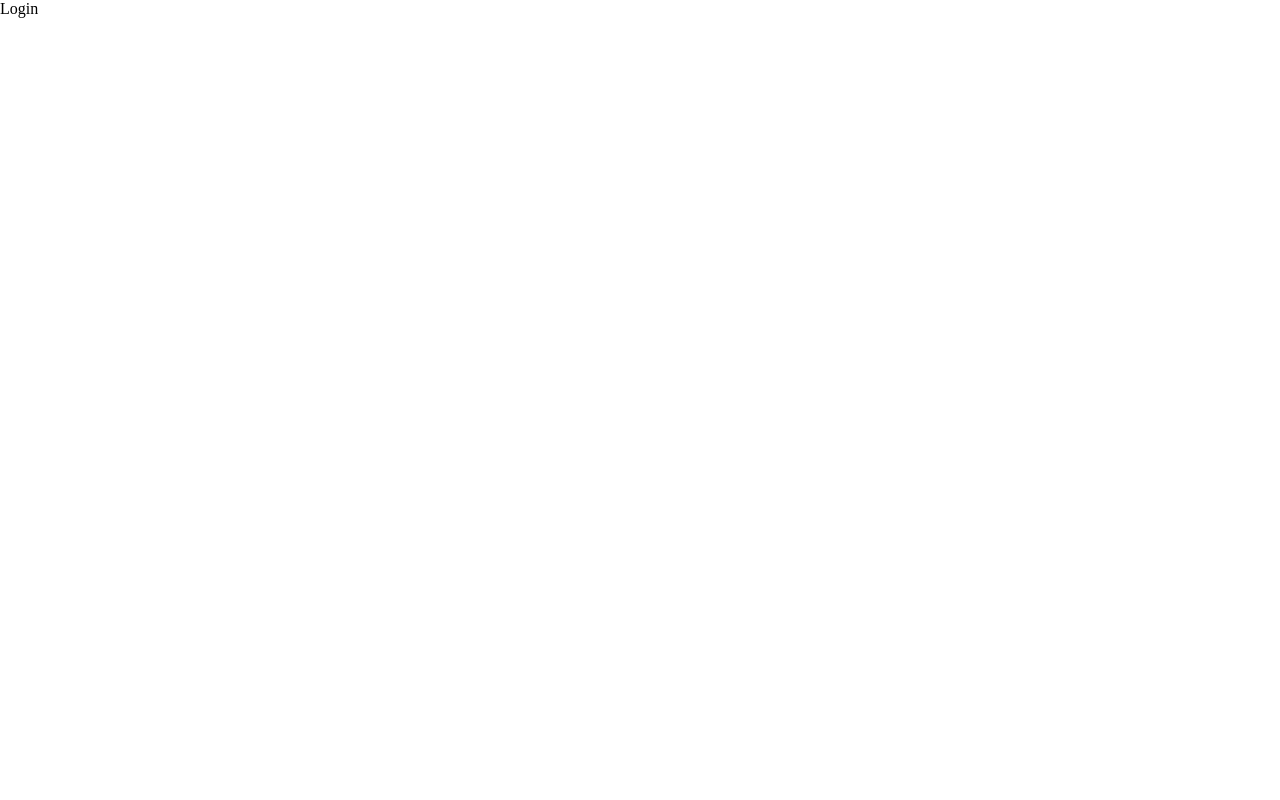
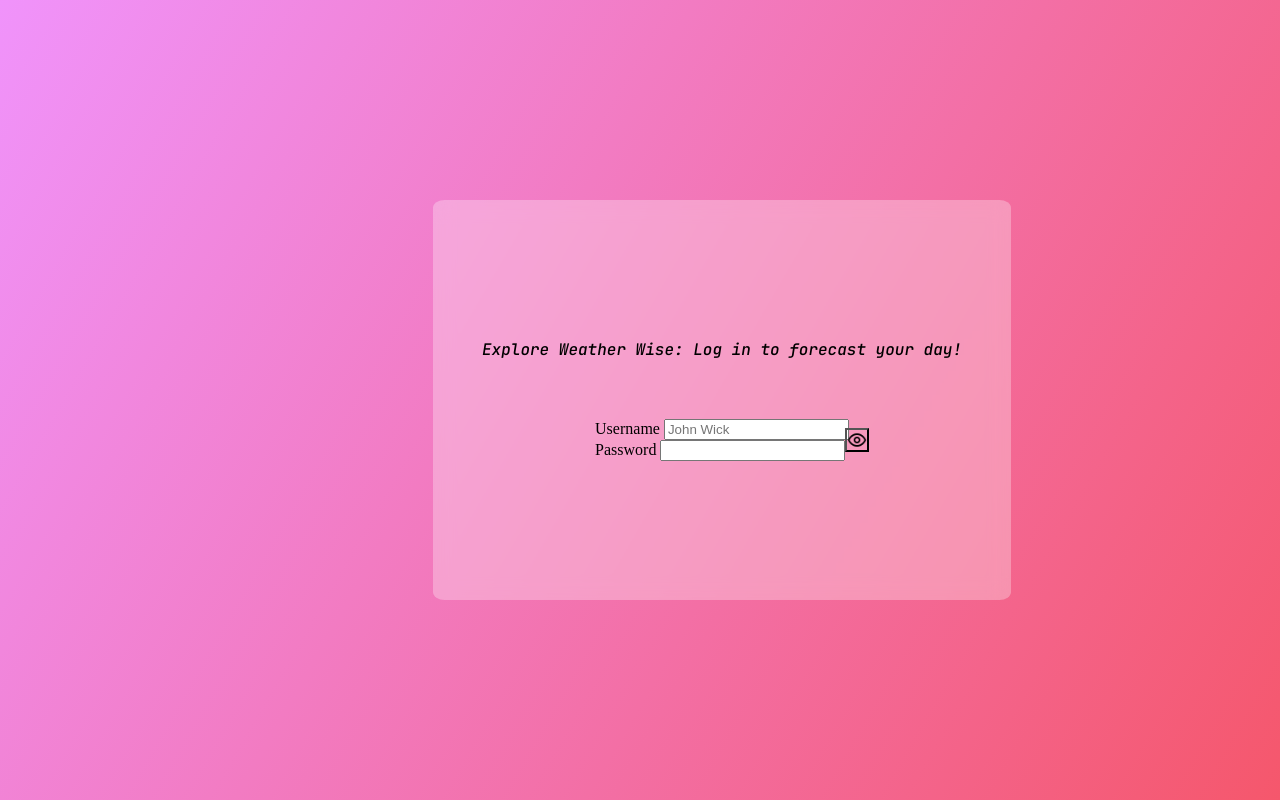
Before and after one commit to RH203/authpage-php, a PHP site: page /login/ in a window 1280 px wide; the page is wider, and only the part inside the window is pictured. Before the commit the part shown is almost empty. Run offline with PHP 8.4, Linux system fonts and the light colour scheme.

Commit message:
add signinpage

```diff
--- a/home.css
+++ b/home.css
@@ -18,15 +18,15 @@ body {
   display: flex;
   justify-content: center;
   align-items: center;
+}
 
-}
 .auth-container {
   width: 40%;
   height: 50%;
   backdrop-filter: blur(10px);
   -webkit-backdrop-filter: blur(10px);
   background: rgb(255, 255, 255, 0.3);
-  border-radius: 7%;
+  border-radius: 2%;
 
   display: flex;
   flex-direction: column;
@@ -74,10 +74,12 @@ body {
   font-weight: 500;
   font-size: 1.2em;
   margin: 20px;
+  transition: 0.1s ease-out;
 }
 
 #button:hover:nth-child(1),
 #button:hover:nth-child(3) {
   color: white;
   font-weight: bold;
+  transition:  0.5s ease-in;
 }
--- /dev/null
+++ b/login/index.js
@@ -0,0 +1,12 @@
+function togglePasswordVisibility() {
+  var passwordInput = document.getElementById('password');
+  var eyeIcon = document.querySelector('.eye-icon');
+
+  if (passwordInput.type === 'password') {
+    passwordInput.type = 'text';
+    eyeIcon.style.background = 'url("../assets/icons/eye-hide.png") no-repeat center center';
+  } else {
+    passwordInput.type = 'password';
+    eyeIcon.style.background = 'url("../assets/icons/eye.png") no-repeat center center';
+  }
+}
--- a/login/index.php
+++ b/login/index.php
@@ -9,9 +9,29 @@
 </head>
 
 <body>
-  <div>
-    <span>Login </span>
+  <div class="container">
+    <div class="title-container">
+      <span id="title">Explore Weather Wise: Log in to forecast your day!</span>
+    </div>
+
+    <div class="input-container">
+      <div class="input">
+        <label for="username">Username</label>
+        <input type="text" id="username" placeholder="John Wick" required>
+      </div>
+
+      <div class="input">
+        <label for="password">Password</label>
+        <input type="password" id="password" required>
+        <button type="button" id="button" class="eye-icon" onclick="togglePasswordVisibility()">
+        </button>
+      </div>
+    </div>
   </div>
+
+
+
+  <script src="index.js"></script>
 </body>
 
 </html>
--- a/login/login.css
+++ b/login/login.css
@@ -1,7 +1,56 @@
+@import url(
+  'https://fonts.googleapis.com/css2?family=JetBrains+Mono:ital,wght@0,100;0,200;0,300;0,400;0,500;0,600;0,700;0,800;1,100;1,200;1,300;1,400;1,500;1,600;1,700;1,800&display=swap'
+  );
+
 body {
   margin: 0;
   padding: 0;
   box-sizing: border-box;
   width: 1444px;
   height: 100vh;
+  background-image: linear-gradient(120deg, #f093fb 0%, #f5576c 100%);
+
+  display: flex;
+  justify-content: center;
+  align-items: center;
 }
+
+.container {
+  width: 40%;
+  height: 50%;
+  backdrop-filter: blur(10px);
+  -webkit-backdrop-filter: blur(10px);
+  background: rgb(255, 255, 255, 0.3);
+  border-radius: 2%;
+
+  display: flex;
+  flex-direction: column;
+  justify-content: center;
+  align-items: center;
+}
+
+.title-container {
+  width: 100%;
+  height: 20%;
+  text-align: center;
+}
+
+#title {
+  font-family: 'JetBrains Mono';
+  font-weight: 500;
+  font-size: 1em;
+  text-align: center;
+  font-style: italic;
+  color: black;
+}
+
+.eye-icon {
+  position: absolute;
+  transform: translateY(-50%);
+  width: 24px;
+  height: 24px;
+
+  background: url('../assets/icons/eye.png') no-repeat center center;
+  background-size: cover;
+  cursor: pointer;
+}
```
Also changed, not shown: signup/signup.css (+12 -0 lines), assets/icons/eye-hide.png (added), assets/icons/eye.png (added).
